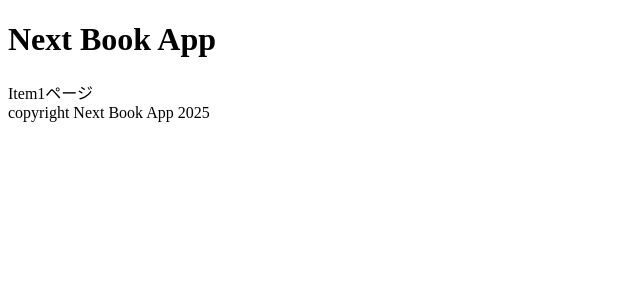
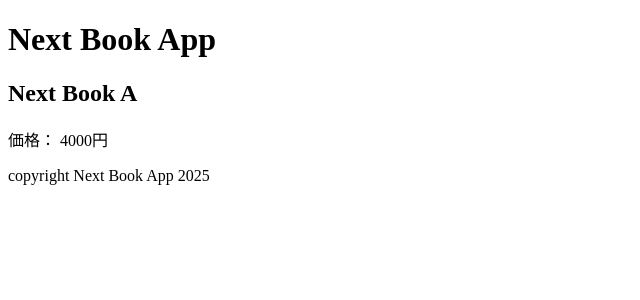
Before and after one commit to suzumasa96/next-book-app, a Next.js app: page /item/1 in a window 1280 px wide. Shown: the top 300 px of the page, without its empty margins (0-640 px from the left). Built offline with nearby package versions, Linux system fonts and the light colour scheme.

Commit message:
APIをfetchで表示する方法の学習

```diff
--- a/app/item/[id]/page.js
+++ b/app/item/[id]/page.js
@@ -1,13 +1,22 @@
 export const generateMetadata = async ({ params }) => {
     const { id } = await params
+    const response = await fetch(`http://localhost:3000/api?id=${id}`)
+    const item = await response.json()
     return {
-        title: `Item${id}`,
+        title: item.name,
     }
 }
 
 const Item = async ({ params }) => {
     const { id } = await params;
-    return <div>Item{id}ページ</div>
+    const response = await fetch(`http://localhost:3000/api?id=${id}`)
+    const item = await response.json()
+    return (
+        <>
+            <h2>{item.name}</h2>
+            <p>価格： {item.price}円</p>
+        </>
+    )
 }
 
 export default Item
```
